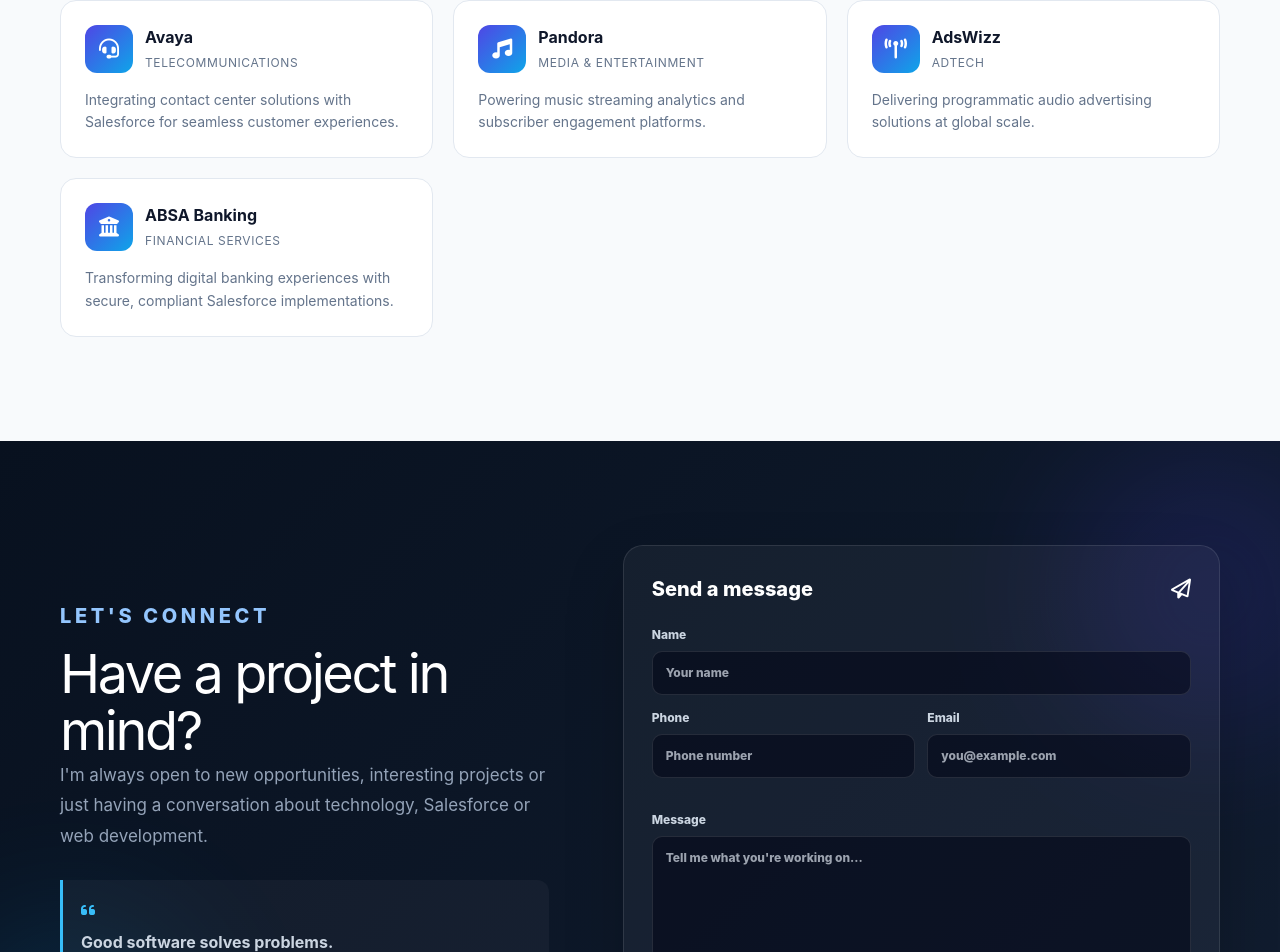
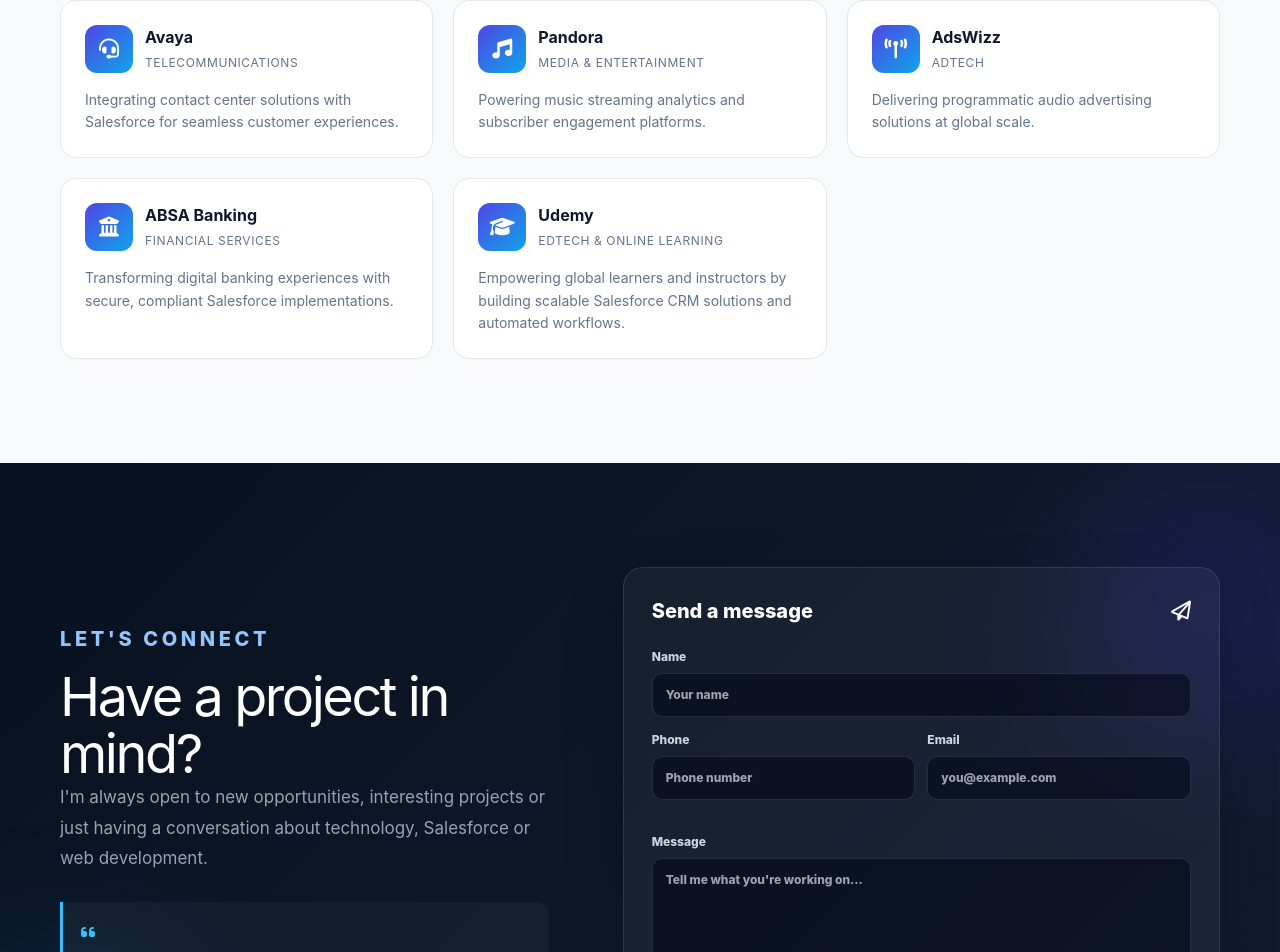
Before and after one commit to vendetta-web/my-portfolio, a React (Create React App) app: page / in a window 1280 px wide. Shown: the part 7403-8355 px from the top of the page. Built offline with nearby package versions, Linux system fonts and the light colour scheme.

Commit message:
Add Udemy entry to learning datac

```diff
--- a/src/data/learning.js
+++ b/src/data/learning.js
@@ -90,6 +90,13 @@
     description: "Transforming digital banking experiences with secure, compliant Salesforce implementations.",
     sector: "Financial Services",
   },
+  {
+    id: 11,
+    name: "Udemy",
+    logo: "fa-solid fa-graduation-cap",
+    description: "Empowering global learners and instructors by building scalable Salesforce CRM solutions and automated workflows.",
+    sector: "EdTech & Online Learning",
+  },
 ];
 
 export const certifications = {
```
